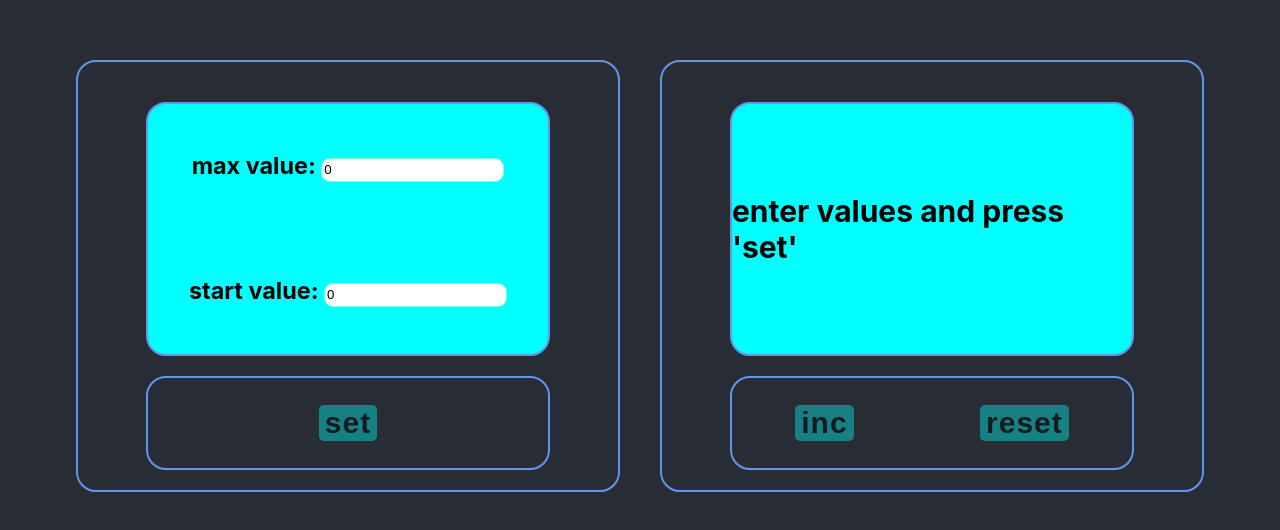
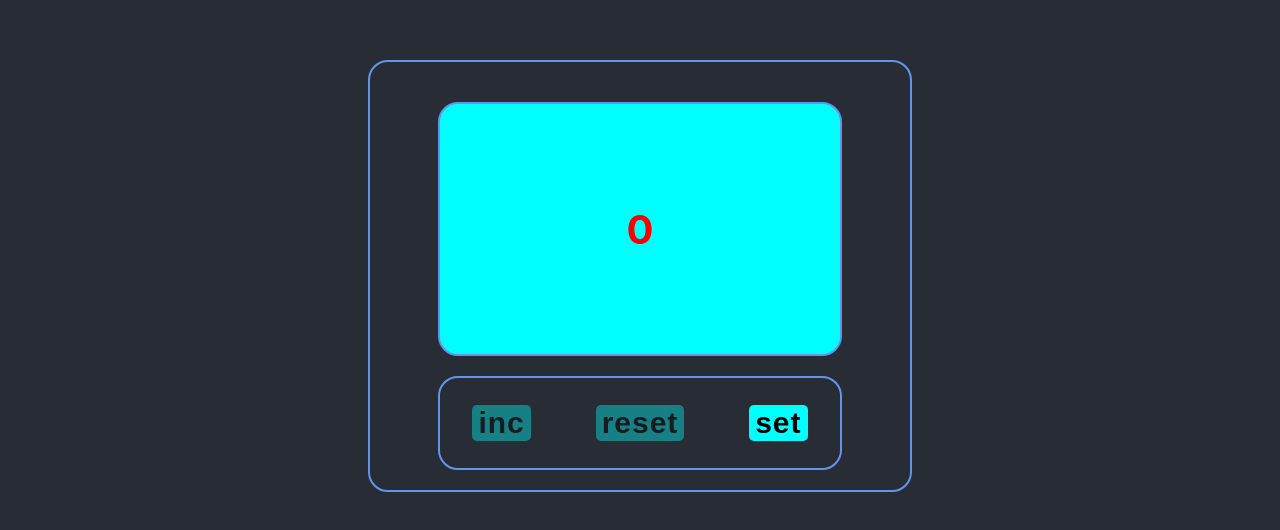
Before and after one commit to pobaranchuk/ExamCounterWork, a React (Create React App) app: page / in a window 1280 px wide. Shown: the part 124-654 px from the top of the page. Built offline with nearby package versions, Linux system fonts and the light colour scheme.

Commit message:
One menu with set button functionality has been implemented

```diff
--- a/src/App.tsx
+++ b/src/App.tsx
@@ -4,6 +4,8 @@ import SettingsMenu from "./SettingsMenu";
 import CounterMenu from "./CounterMenu";
 
 function App() {
+
+    let [isSetSet, setIsSetSet] = useState(false)
 
     let [startValue, setStartValue] = useState(0)
     let [maxValue, setMaxValue] = useState(0)
@@ -81,14 +83,14 @@ function App() {
         setIsDisabled(value)
     }
 
-    function setIsValidatedFunc(value: boolean){
+    function setIsValidatedFunc(value: boolean) {
         setIsValidated(value)
     }
 
     return (
         <div className="App">
+            {isSetSet ?
                 <SettingsMenu
-                counter={counter}
                     startValue={startValue}
                     setStartValueFunc={setStartValueFunction}
                     maxValue={maxValue}
@@ -97,7 +99,9 @@ function App() {
                     isDisabled={isDisabled}
                     setIsDisabledFunc={setIsDisabledFunc}
                     setIsValidatedFunc={setIsValidatedFunc}
-            />
+                    isSetSet={isSetSet}
+                    setIsSetSet={setIsSetSet}
+                /> :
                 <CounterMenu
                     counter={counter}
                     incrementCounter={incrementCounter}
@@ -106,7 +110,10 @@ function App() {
                     maxValue={maxValue}
                     isDisabled={isDisabled}
                     isValidated={isValidated}
+                    isSetSet={isSetSet}
+                    setIsSetSet={setIsSetSet}
                 />
+            }
         </div>
     );
 }
--- a/src/Counter.tsx
+++ b/src/Counter.tsx
@@ -10,22 +10,13 @@ type CounterPropsType = {
 }
 const Counter: React.FC<CounterPropsType> = ({
                                                  counter,
-                                                 maxValue,
-                                                 isValidated,
-                                                 isDisabled
-
+                                                 maxValue
                                              }) => {
 
     return (
         <div>
             {
-                isValidated ?
-                    isDisabled ?
-                        <h2>enter values and press 'set'</h2> :
-                        <h1 className={counter === maxValue ?
-                            "number-style" :
-                            ""}>{counter}</h1> :
-                    <h2 className={"invalidInput"}>Invalid input!</h2>
+                <h1 className={counter === maxValue ? "number-style" : ""}>{counter}</h1>
             }
         </div>
     );
--- a/src/CounterMenu.tsx
+++ b/src/CounterMenu.tsx
@@ -11,6 +11,8 @@ type MenuPropsType = {
     startValue: number
     isDisabled: boolean
     isValidated: boolean
+    isSetSet: boolean
+    setIsSetSet: (value: boolean) => void
 }
 
 const CounterMenu: React.FC<MenuPropsType> = ({
@@ -20,11 +22,18 @@ const CounterMenu: React.FC<MenuPropsType> = ({
                                                   maxValue,
                                                   startValue,
                                                   isDisabled,
-                                                  isValidated
+                                                  isValidated,
+                                                  isSetSet,
+                                                  setIsSetSet
                                               }) => {
 
     let incButtonDisabled = counter < maxValue;
     let resetButtonDisabled = counter <= startValue;
+
+    const switchMenu = () => {
+        setIsSetSet(!isSetSet)
+    }
+
     return (
         <div className={"wrapper"}>
             <div className={"counter"}>
@@ -33,6 +42,7 @@ const CounterMenu: React.FC<MenuPropsType> = ({
             <div className={"buttonSection"}>
                 <Button title={"inc"} actionFunction={incrementCounter} isDisabled={!incButtonDisabled}/>
                 <Button title={"reset"} actionFunction={resetCounter} isDisabled={resetButtonDisabled}/>
+                <Button title={"set"} actionFunction={switchMenu}/>
             </div>
         </div>
     );
--- a/src/SettingsMenu.tsx
+++ b/src/SettingsMenu.tsx
@@ -2,7 +2,6 @@ import React, {ChangeEvent, useState} from 'react';
 import Button from "./Button";
 
 type MenuPropsType = {
-    counter: number
     maxValue: number
     startValue: number
     setMaxValueFunc: (value: number) => void
@@ -11,10 +10,11 @@ type MenuPropsType = {
     isDisabled: boolean
     setIsDisabledFunc: (value: boolean) => void
     setIsValidatedFunc: (value: boolean) => void
+    isSetSet: boolean
+    setIsSetSet: (value: boolean) => void
 }
 
 export const SettingsMenu: React.FC<MenuPropsType> = ({
-                                                          counter,
                                                           maxValue,
                                                           startValue,
                                                           setStartValueFunc,
@@ -23,6 +23,8 @@ export const SettingsMenu: React.FC<MenuPropsType> = ({
                                                           setIsDisabledFunc,
                                                           isDisabled,
                                                           setIsValidatedFunc,
+                                                          isSetSet,
+                                                          setIsSetSet
                                                       }) => {
 
     let [isValidatedStartValueField, setIsValidatedStartValueField] = useState(true)
@@ -45,7 +47,7 @@ export const SettingsMenu: React.FC<MenuPropsType> = ({
     }
 
     const onStartValueChangeHandler = (e: ChangeEvent<HTMLInputElement>) => {
-        if (Number(e.currentTarget.value) < maxValue && Number(e.currentTarget.value) > 0) {
+        if (Number(e.currentTarget.value) < maxValue && Number(e.currentTarget.value) >= 0) {
             setIsValidatedFunc(true)
             setIsValidatedStartValueField(true)
             setIsDisabledFunc(false)
@@ -63,6 +65,8 @@ export const SettingsMenu: React.FC<MenuPropsType> = ({
     const SetValues = () => {
         setCounterValueFunc(startValue)
         setIsDisabledFunc(false)
+
+        setIsSetSet(!isSetSet)
     }
 
     return (
```
Lines whose indentation alone changed are shown as unchanged.
